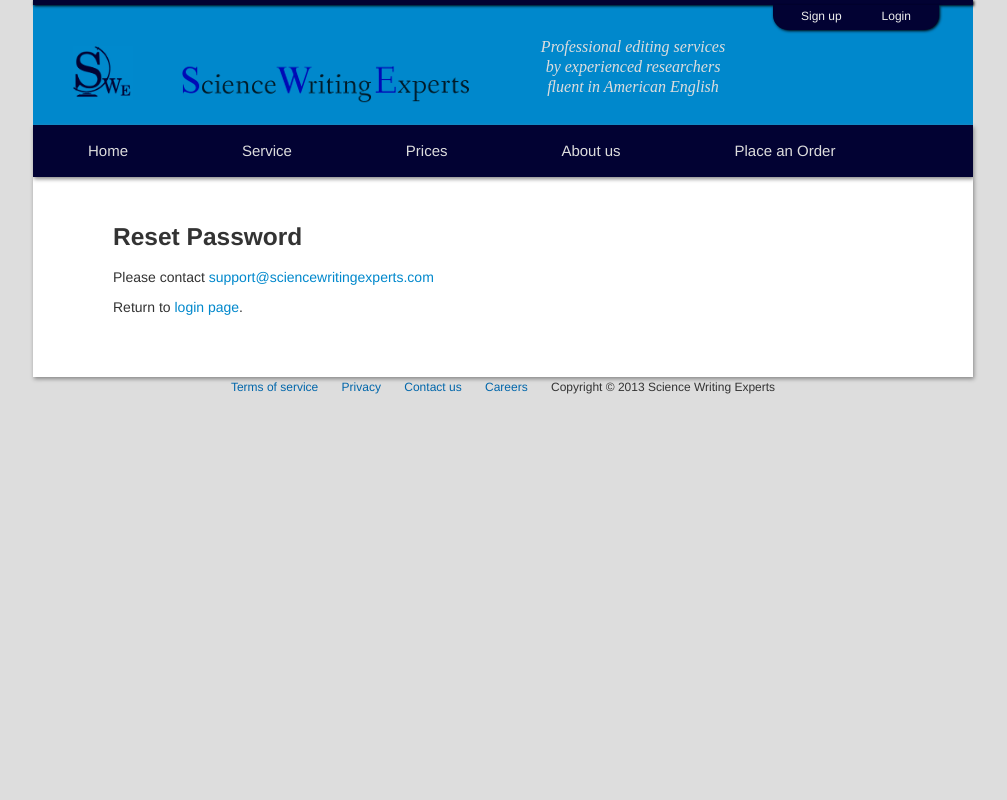
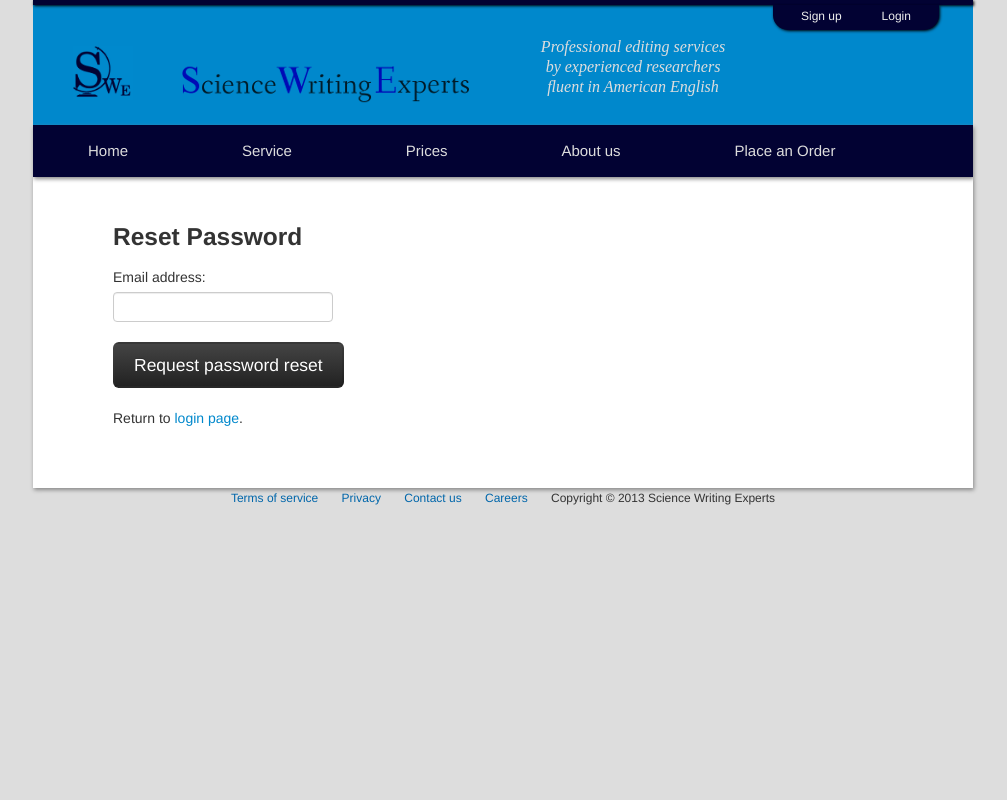
Before and after one commit to enterstudio/swe, a Django app: page /passwordreset/ in a window 1280 px wide. Shown: the whole page, without its empty margins (137-1144 px from the left). Run offline with Django 3.2, Linux system fonts and the light colour scheme; parts of the project's set-up code (start-up, migrations or seed data) failed here and were passed over; some libraries are stand-ins or nearby versions.

Commit message:
Partial work on password reset

```diff
--- a/swe/forms.py
+++ b/swe/forms.py
@@ -55,8 +55,11 @@ class RegisterForm(forms.Form):
         return email
 
 class LoginForm(forms.Form):
-    email = forms.CharField(label='Email address',max_length=30)
+    email = forms.CharField(label='Email address', max_length=30)
     password = forms.CharField(label='Password', max_length=30, widget=forms.PasswordInput)
+
+class PasswordResetForm(forms.Form):
+    email = forms.CharField(label='Email address', max_length=30)
 
 class ConfirmForm(forms.Form):
     activation_key = forms.CharField(label='Activation Key', max_length=100)
--- a/swe/views.py
+++ b/swe/views.py
@@ -477,7 +477,7 @@ def register(request):
                 'An activation key has been sent to your email address.')
             return HttpResponseRedirect('/confirm/')
         else:
-            messages.add_message(request,messages.ERROR,MessageCatalog.form_invalid)
+            messages.add_message(request, messages.ERROR, MessageCatalog.form_invalid)
             # User posted invalid form
             t = loader.get_template('register.html')
             c = RequestGlobalContext(request, { 'form': form })
@@ -571,7 +571,7 @@ def activationrequest(request):
             messages.add_message(request,messages.SUCCESS,'A new activation key has been sent to your email address.')
             return HttpResponseRedirect('/confirm/')
         else:
-            messages.add_message(request,messages.ERROR,MessageCatalog.form_invalid)
+            messages.add_message(request, messages.ERROR, MessageCatalog.form_invalid)
     else:
         form = forms.ActivationRequestForm()
     t = loader.get_template('activation_request.html')
@@ -604,8 +604,19 @@ def contact(request):
 
 
 def passwordreset(request):
+    if request.method=='POST':
+        form = forms.PasswordResetForm(request.POST)
+        if form.is_valid():
+            # If account exists, send email with reset code to confirmpasswordreset
+            # If not, send email with instructions to register
+            pass
+        else:
+            messages.add_message(request, messages.ERROR, MessageCatalog.form_invalid)
+    else:
+        form = forms.PasswordResetForm()
+
     t = loader.get_template('password_reset.html')
-    c = RequestGlobalContext(request, {})
+    c = RequestGlobalContext(request, {'form': form})
     return HttpResponse(t.render(c))
 
 
--- a/templates/password_reset.html
+++ b/templates/password_reset.html
@@ -3,9 +3,10 @@
 <h3>Reset Password</h3>
 <div class="row">
   <div class="span10">
-    <p>
-      Please contact <a href="mailto:support@sciencewritingexperts.com">support@sciencewritingexperts.com</a>
-    </p>
+    <form action="/passwordreset/" method="post">{% csrf_token %}
+      {{ form.as_p }}
+      <input type="submit" value="Request password reset" class="btn-large btn-inverse" />
+    </form>
     <p>
       Return to <a href="/login/">login page</a>.
     </p>
```
